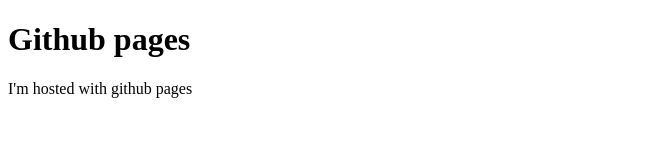
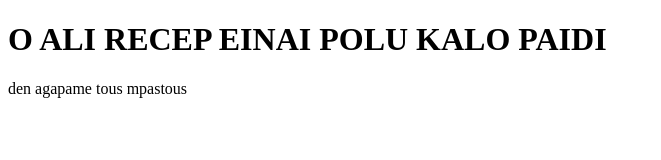
Before and after one commit to simaryusuf/simaryusuf.github.io, a plain HTML site: page index.html in a window 1280 px wide. Shown: the whole page, without its empty margins (0-661 px from the left). Drawn offline with Linux system fonts and the light colour scheme.

Commit message:
updated html file

```diff
--- a/index.html
+++ b/index.html
@@ -1,9 +1,9 @@
 <!DOCTYPE html>
 <html>
 <head>
- <h1>Github pages</h1>
+ <h1>O ALI RECEP EINAI POLU KALO PAIDI</h1>
 </head>
 <body>
-  <p>I'm hosted with github pages</p>
+  <p>den agapame tous mpastous</p>
 </body>
 </html>
```
